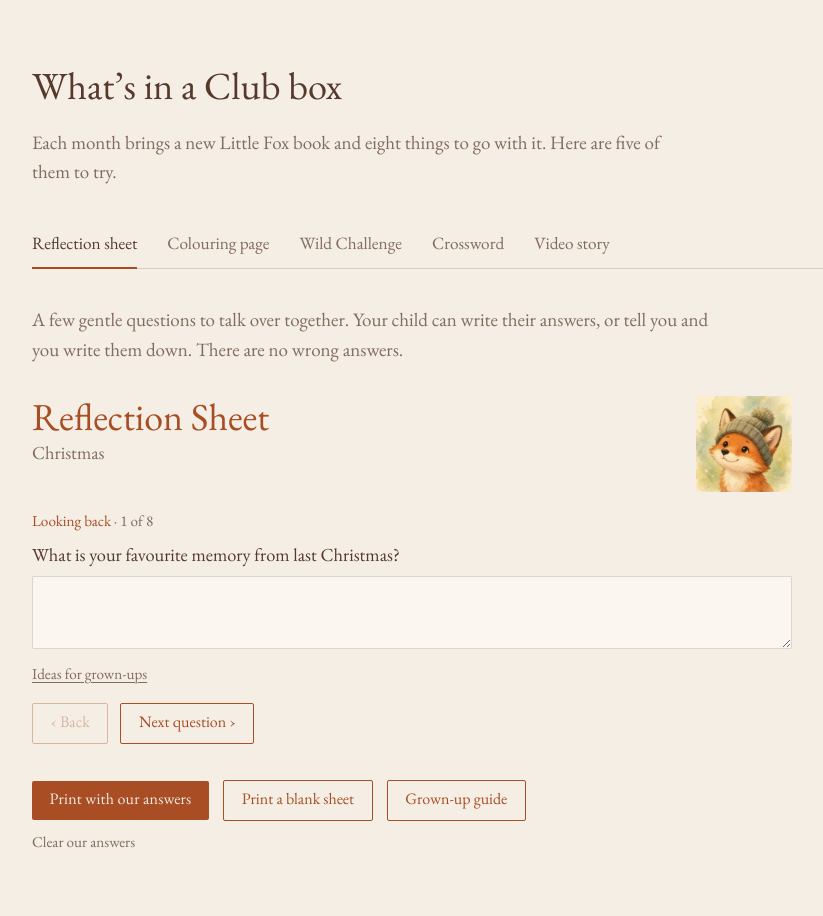
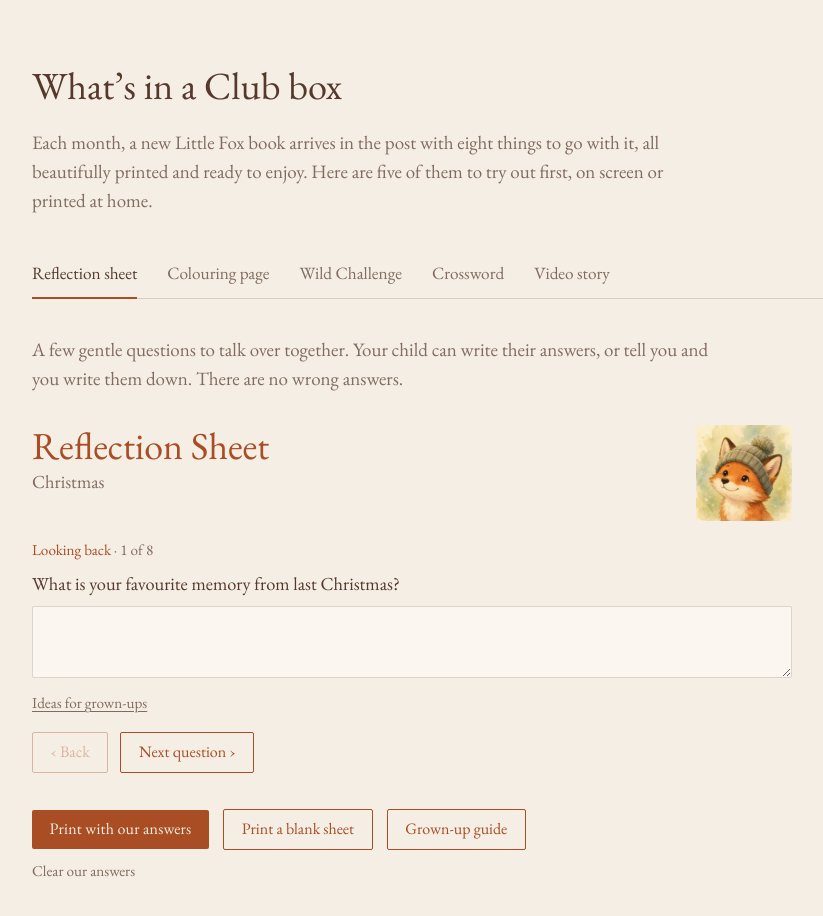
Before and after one commit to Clarkeus/Wild-learning-collective-website, a plain HTML site: page index.html in a window 1280 px wide. Shown: the part 2500-3416 px from the top of the page, without its empty margins (88-911 px from the left). Drawn offline with nearby package versions, Linux system fonts and the light colour scheme.

Commit message:
Add files via upload
Signed-off-by: Clarkeus <matthias_clarke@outlook.com>

```diff
--- a/index.html
+++ b/index.html
@@ -392,7 +392,7 @@ section[id]{scroll-margin-top:64px}
 <section class="puzzle" id="club">
   <div class="puzzle__head">
     <h2>What&rsquo;s in a Club box</h2>
-    <p class="puzzle__lede">Each month brings a new Little Fox book and eight things to go with it. Here are five of them to try.</p>
+    <p class="puzzle__lede">Each month, a new Little Fox book arrives in the post with eight things to go with it, all beautifully printed and ready to enjoy. Here are five of them to try out first, on screen or printed at home.</p>
     <div class="tabs" role="tablist" aria-label="Club box activities">
       <button role="tab" id="tab-reflect" aria-controls="pane-reflect" aria-selected="true">Reflection sheet</button>
       <button role="tab" id="tab-colour" aria-controls="pane-colour" aria-selected="false">Colouring page</button>
```
